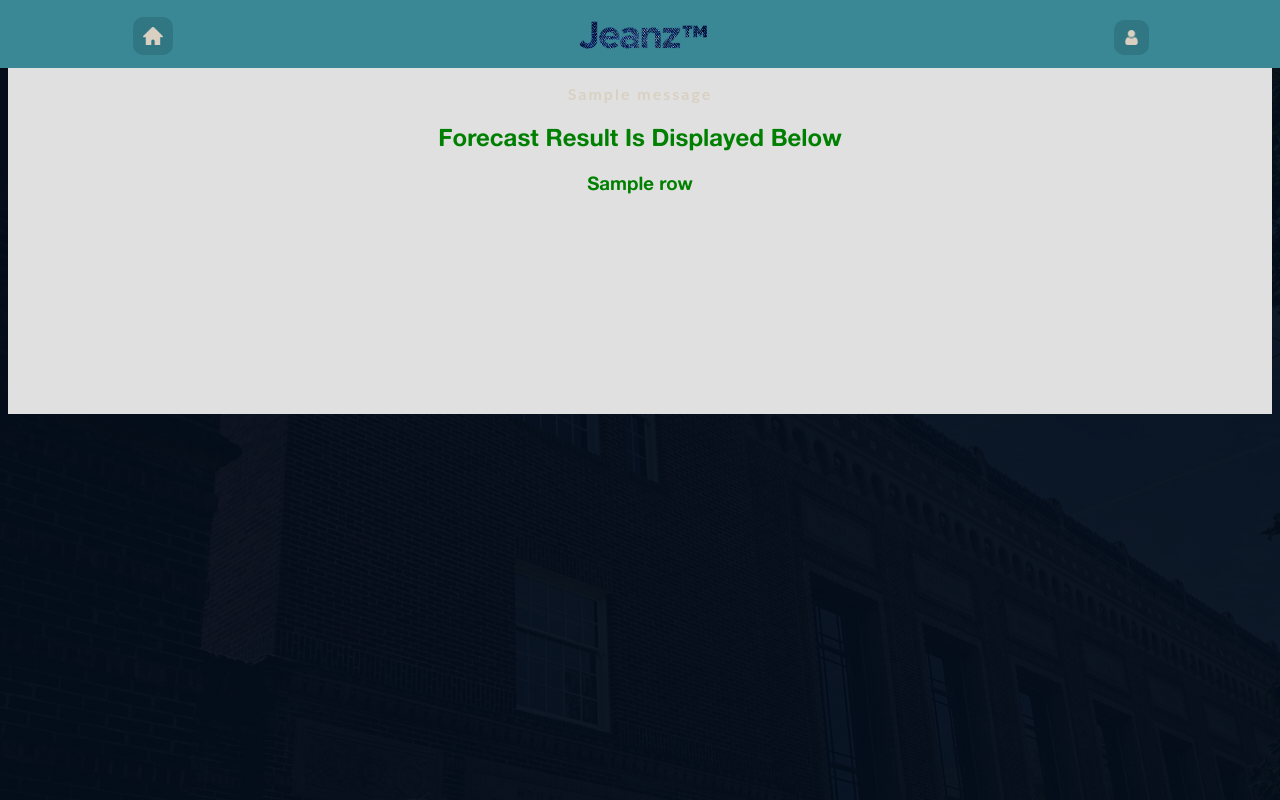
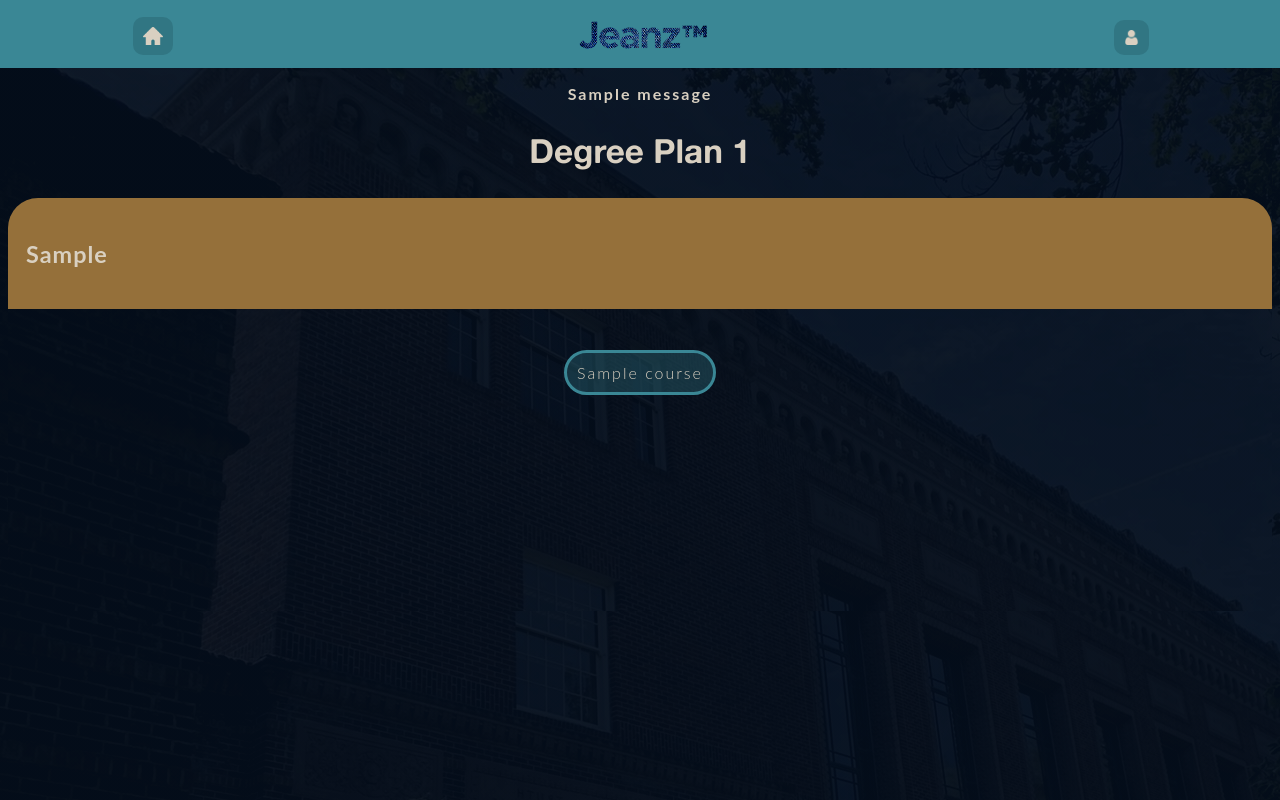
Before and after one commit to AmonDestroyer/cs422-proj2, a Django app: template cs_degree_planner/forecast/templates/forecast/forecast_display.html in a window 1280 px wide; the page is wider, and only the part inside the window is pictured. Run offline with Django 4.2, Linux system fonts and the light colour scheme; the template is opened without the code that fills it: most values are stand-ins (such as "Sample title", 1, 10 or a date in 2020); one stand-in notice (Sample message) is shown; parts of the project's set-up code (start-up, migrations or seed data) failed here and were passed over; some libraries are stand-ins or nearby versions; some web fonts are replaced.

Commit message:
forecast styling (needs term label bug fix)

```diff
--- a/cs_degree_planner/forecast/templates/forecast/forecast_display.html
+++ b/cs_degree_planner/forecast/templates/forecast/forecast_display.html
@@ -24,6 +24,9 @@
 <link rel="stylesheet" href="{% static 'css/navbar.css' %}">
 
 <style>
+				@font-face { font-family: AlteHaasGrotesk; src: url("{% static 'fonts/AlteHaasGroteskRegular.ttf' %}"); }
+ @font-face { font-family: AlteHaasGrotesk; font-weight: bold; src: url("{% static 'fonts/AlteHaasGroteskBold.ttf' %}");}
+		@font-face { font-family: Lato; src: url("{% static 'fonts/Lato-Regular.ttf' %}"); }
     html {
 max-width: 100%;
 overflow-x: hidden;
@@ -34,6 +37,7 @@
 
 body {
 text-align: center;
+	      background:linear-gradient(0deg, rgba(4, 14, 28, 0.9), rgba(4, 14, 28, 0.9)), url("{% static 'img/knight2.jpeg' %}") !important;
 
 padding-bottom: 200px;
 font-family: AlteHaasGrotesk, sans-serif;
@@ -42,6 +46,70 @@
 color: green;
 
 }
+	        .courses-form {
+            display: flex;
+            flex-direction: column;
+            align-items: center;
+            justify-content: center;
+            width: 100%;
+        }
+
+	h2 {
+		font-size: 25pt;
+		color: #d9d0c1;
+	}
+	.category {
+			font-family: Lato;
+			letter-spacing: 1px;
+			border-radius: 30px 30px 0 0;
+            /*background-image: linear-gradient(0deg, rgba(4, 14, 28, 1.0), 30%, #95703A);*/
+			background: #95703A;
+            color: #d9d0c1;
+            cursor: default;
+            padding: 18px;
+            width: 100%;
+            border: none;
+            text-align: left;
+            outline: none;
+            font-size: 20px;
+			transition: background 0.5s ease;
+			margin-bottom: 25px;
+        }
+
+        .category:hover {
+            /*background-color: #3A8795;*/
+        }
+
+        .courses {
+			font-family: Lato;
+            display: flex;
+            flex-wrap: wrap;
+            justify-content: center;
+            gap: 5px;
+			margin: 5px 0 20px 0;
+
+        }
+
+        .course {
+            display: flex;
+            align-items: center;
+            justify-content: center;
+            padding: 10px;
+            border: 3px solid #3A8795;
+            border-radius: 40px;
+            color: #d9d0c1;
+            margin-right: 5px;
+            margin-left: 5px;
+			/*background:rgba(149,112,58,0.3);*/
+			background: rgba(58,135,149,0.3);
+			transition: background 1s ease;
+        }
+
+        .course:hover {
+            /*background-color: rgba(149,112,58,0.7);*/
+			background: rgba(58,135,149,0.7);
+			cursor: default;
+        }
 
     .input-number {
         width: 60px;
@@ -72,7 +140,7 @@
 </head>
 
 <body>
-	{% if messages %}
+	<!--{% if messages %}
         {% for message in messages %}
             <p><b>{{ message }}</b></p>
         {% endfor %}
@@ -81,10 +149,31 @@
     <h2>Forecast Result Is Displayed Below</h2>
     {% for row in forecast_result %}
         <h3>{{row}}</h3>
-    {% endfor %}
+    {% endfor %}-->
 
     <!--Will add save button here in the future so that user can
         add forecast result to their saved forecasts-->
+
+	{% if messages %}
+        {% for message in messages %}
+            <p><b>{{ message }}</b></p>
+        {% endfor %}
+    {% endif %}
+
+    <h2>Degree Plan 1</h2>
+	<div class="courses-form">
+		{% for term in forecast_result.1 %}
+			{% with i=forloop.counter0 %}
+			<div class="category">
+				<h3>{{ forecast_result.0.i }}</h3>
+			</div>
+			{% endwith %}
+			{% for course in term %}
+				<p class="course">{{ course }}</p>
+			{% endfor %}
+		{% endfor %}
+	</div>
+
 
 </body>
 </html>
```
Also changed, not shown: cs_degree_planner/forecast/forecast.py (+9 -5 lines), cs_degree_planner/forecast/views.py (+5 -3 lines).
